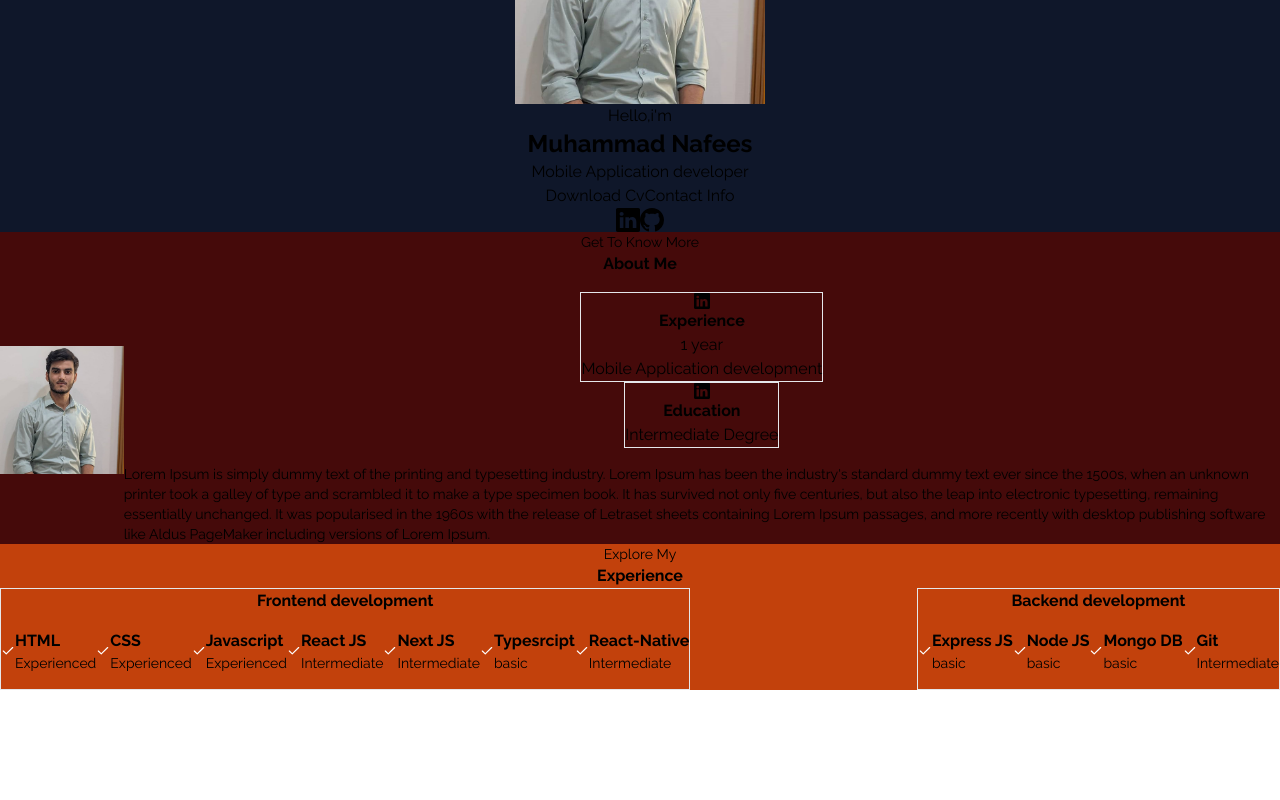
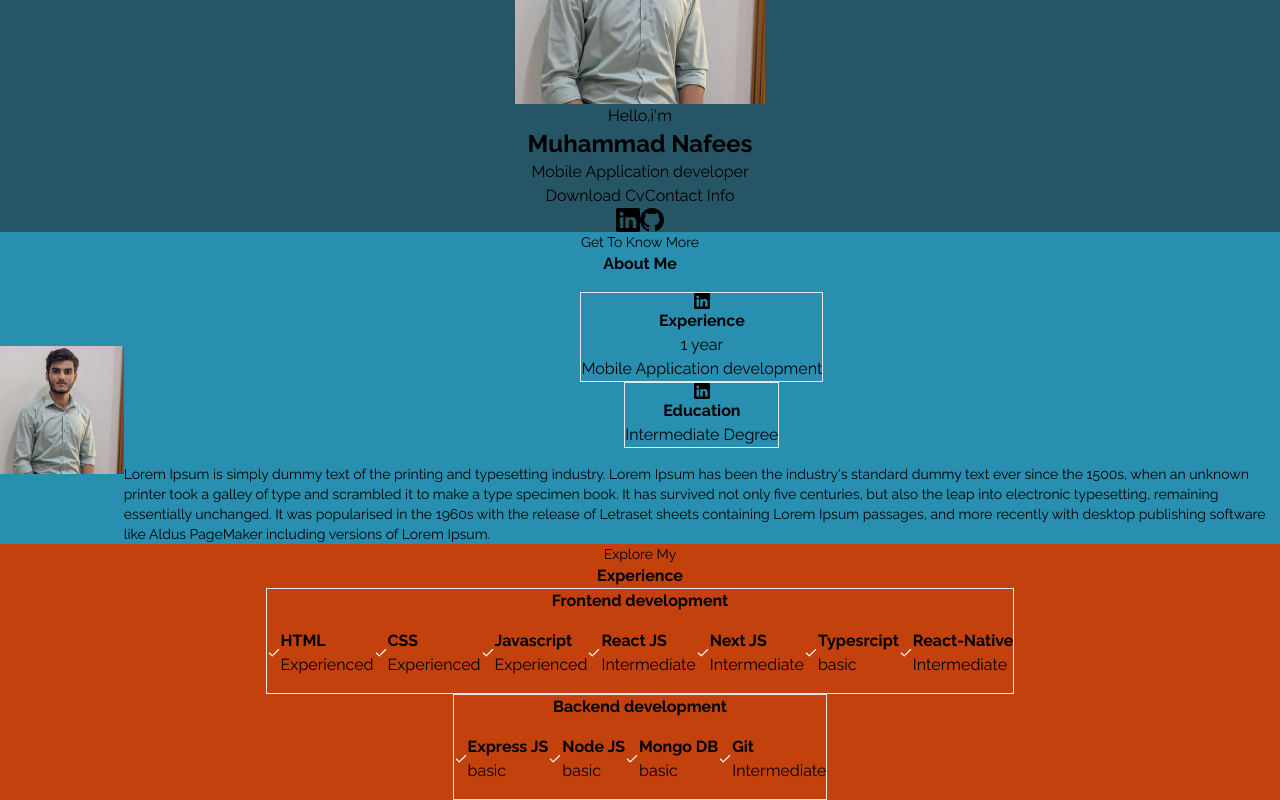
Before and after one commit to Muhammad-Nafees/Nafees_Portfolio_Nextjs, a Next.js app: page / in a window 1280 px wide. Shown: the part 1090-1890 px from the top of the page. Before the commit the page ends 1780 px from the top, so only its background shows below. Built offline with nearby package versions, Linux system fonts and the light colour scheme.

Commit message:
4-14 latest

```diff
--- a/Components/experience/MainContentExperience.jsx
+++ b/Components/experience/MainContentExperience.jsx
@@ -1,6 +1,4 @@
 import React from 'react'
-import { FiCheck } from "react-icons/fi";
-import Link from "next/link"
 import SkillsMention from '../reusable_components/SkillsMention';
 
 const MainContentExperience = () => {
@@ -15,11 +13,13 @@ const MainContentExperience = () => {
             </div>
 
 
-            <div className='py-32 xl:bg-red-200 lg:bg-red-600 pt-14 m-auto w-5/6 lg:flex justify-between items-center'>
-                <div className='rounded-xl border w-[47%] h-96'>
+            <div className='py-32 pt-14 m-auto flex flex-col md:flex-row md:w-[95%] w-[80%] lg:w-[90%] md:flex justify-between items-center'>
+
+                <div className='rounded-xl border sm:w-[60%] md:w-[47%] h-96'>
                     <h1 className='font-bold pt-3 text-xl text-center'>Frontend development</h1>
 
-                    <div className='pt-5 xl:w-[80%] lg:w-[90%] flex-wrap m-auto flex items-center justify-between'>
+                    <div className='pt-4 md:w-[96%] xl:w-[80%] lg:w-[92%] flex-wrap m-auto flex items-center justify-between'>
+
                         <SkillsMention
                             skill={"HTML"}
                             experience={"Experienced"}
@@ -58,13 +58,12 @@ const MainContentExperience = () => {
                     </div>
                 </div>
 
-                <div className=' rounded-xl border w-[47%] h-96'>
+                <div className='rounded-xl my-4 md:my-0 border sm:w-[60%] md:w-[47%] h-96'>
                     <h1 className='font-bold text-xl pt-3 text-center'>Backend development</h1>
-                    <div className='pt-5 xl:w-[80%] lg:w-[90%] flex-wrap m-auto flex items-center justify-between'>
+                    <div className='pt-5 md:w-[96%] xl:w-[80%] lg:w-[92%] flex-wrap m-auto flex items-center justify-between'>
                         <SkillsMention
                             skill={"Express JS"}
                             experience={"basic"}
-
                         />
                         <SkillsMention
                             skill={"Node JS"}
--- a/Components/reusable_components/SkillsMention.jsx
+++ b/Components/reusable_components/SkillsMention.jsx
@@ -1,20 +1,23 @@
 import React from 'react'
 import { FiCheck } from 'react-icons/fi'
 
-const SkillsMention = ({ skill, experience, width }) => {
+const SkillsMention = ({ skill, experience }) => {
+
     return (
-        <div className='py-4 w-44 flex items-center'>
-            <div className='mx-5 w-[20px] flex items-center justify-center h-[20px] rounded-full bg-black'>
-                <FiCheck size={14} color='white' />
+        <div className=''>
+            <div className='py-4 md:w-36 w-32 lg:w-44 flex items-center'>
+
+                <div className='mx-4 lg:w-[20px] w-[18px] flex items-center justify-center h-[18px] lg:h-[20px] rounded-full bg-black'>
+                    <FiCheck size={14} color='white' />
+                </div>
+
+                <div>
+                    <h3 className='text-xs md:text-base font-bold'>{skill}</h3>
+                    <p className='text-xs sm:text-sm'>{experience}</p>
+                </div>
+
             </div>
-            <div>
-                <h3 className='text-md font-bold'>{skill}</h3>
-                <p className='text-sm'>{experience}</p>
-            </div>
-
-
         </div>
     )
 }
-
 export default SkillsMention;
--- a/app/page.jsx
+++ b/app/page.jsx
@@ -10,11 +10,11 @@ function Home() {
   return (
     <>
       <main className="min-h-screen" >
-        <div className="bg-slate-900">
+        <div className="bg-nafeesOne">
           <HeaderTop />
           <MainContent />
         </div>
-        <div className="bg-red-950">
+        <div className="bg-nafeesTwo">
           <HeaderAbout />
           <MainContentAbout />
         </div>
--- a/tailwind.config.js
+++ b/tailwind.config.js
@@ -13,7 +13,9 @@ module.exports = {
           "conic-gradient(from 180deg at 50% 50%, var(--tw-gradient-stops))",
       },
       colors: {
-        nafees: "rgba(170, 160, 144, 0.8)"
+        nafeesOne: "#265565",
+        nafeesTwo: "#288FB1"
+
       }
     },
   },
```
